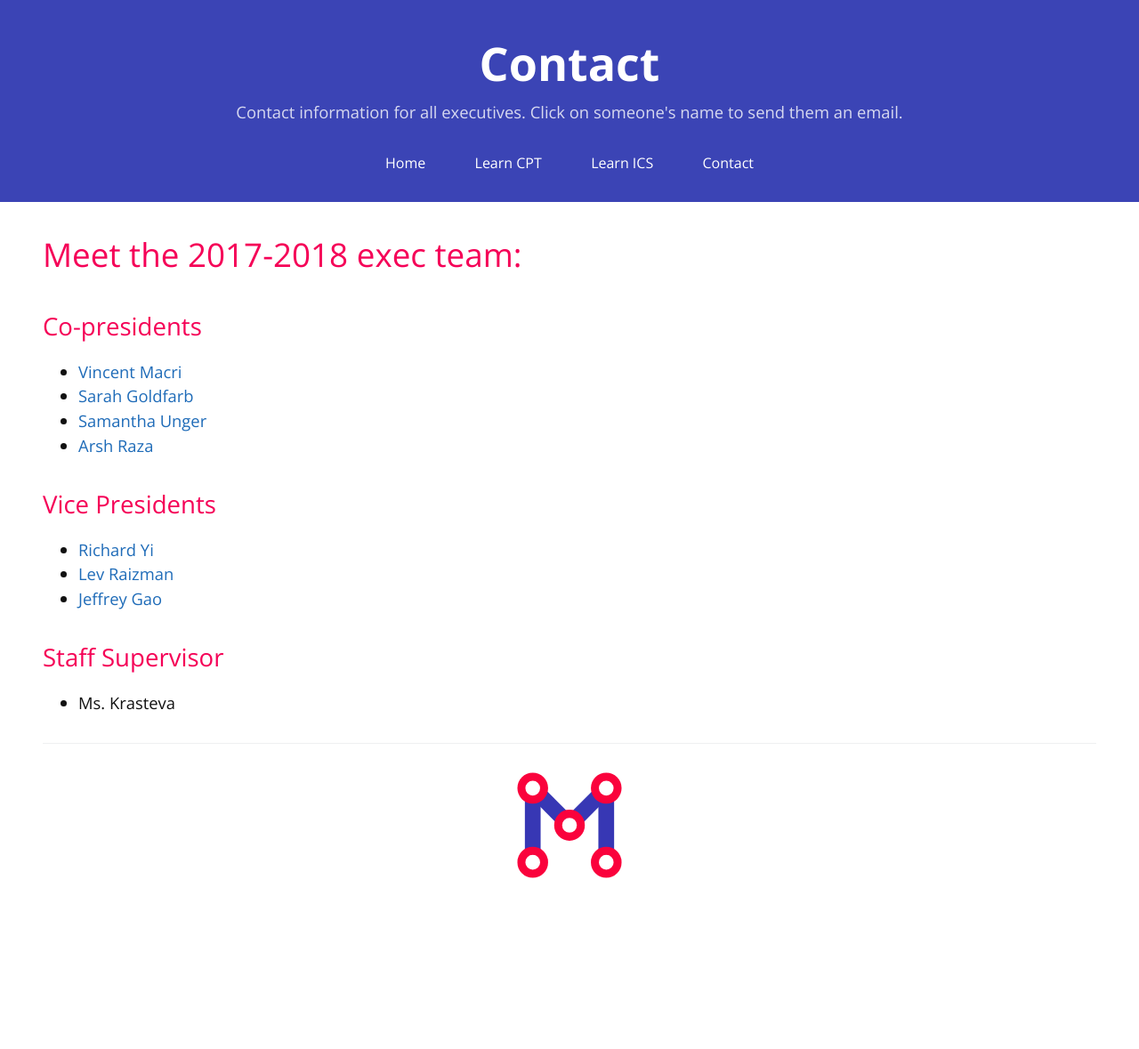
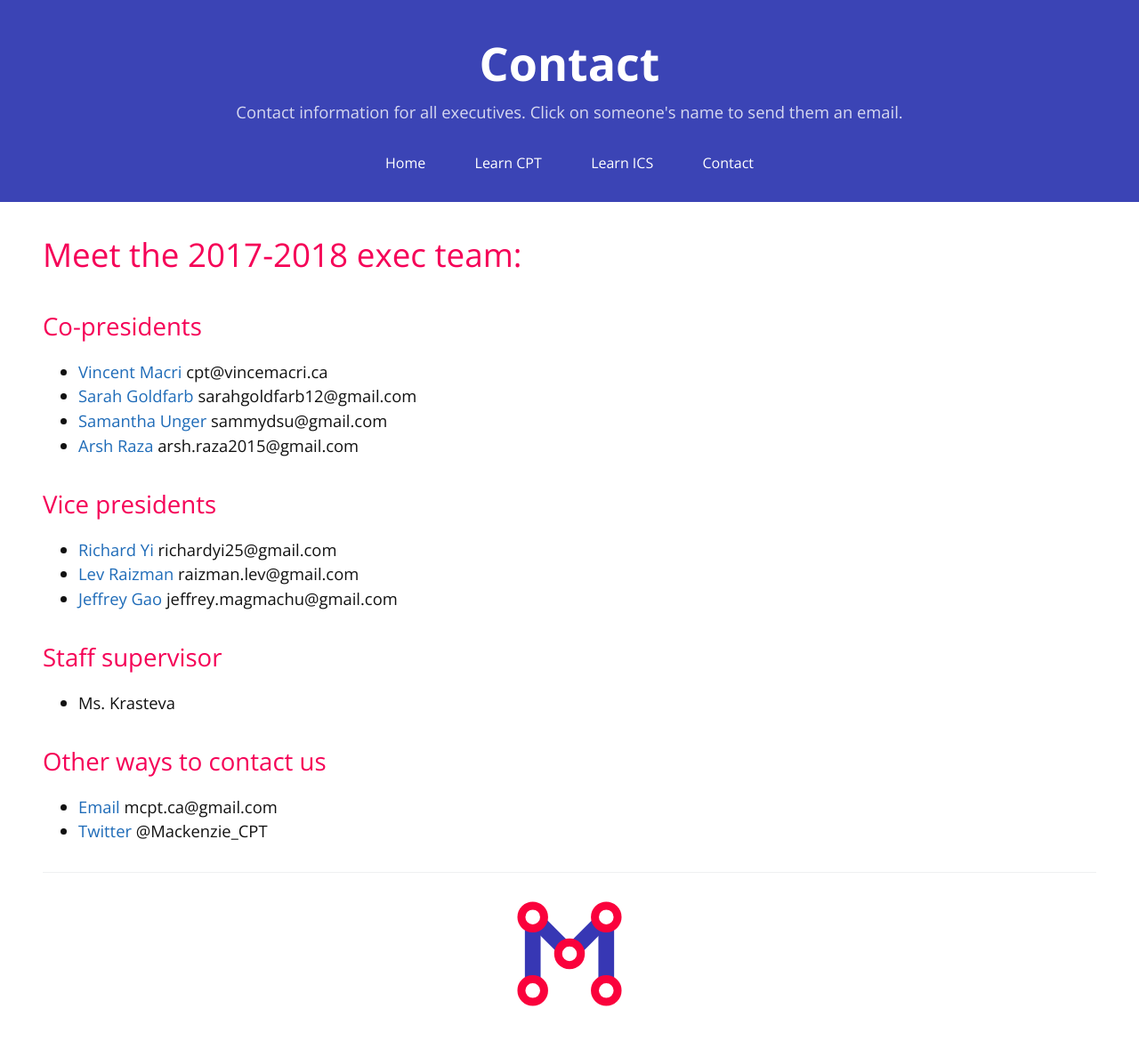
Before and after one commit to mcpt/mcpt.github.io, a Jekyll site: the page built from contact.md, in a window 1280 px wide. Shown: the whole page at 89% size. Built offline with Jekyll 4.4.1, drawn with Linux system fonts in a browser that asks for light colours; before the commit the page ends 1035 px from its top, so only the background shows below that.

Commit message:
Improved contact page.

```diff
--- a/contact.md
+++ b/contact.md
@@ -8,15 +8,19 @@ permalink: /contact/
 # Meet the 2017-2018 exec team:
 
 ## Co-presidents
-- [Vincent Macri](mailto:cpt@vincemacri.ca)
-- [Sarah Goldfarb](mailto:sarahgoldfarb12@gmail.com)
-- [Samantha Unger](mailto:sammydsu@gmail.com)
-- [Arsh Raza](mailto:arsh.raza2015@gmail.com)
+- [Vincent Macri](mailto:cpt@vincemacri.ca) cpt@vincemacri.ca
+- [Sarah Goldfarb](mailto:sarahgoldfarb12@gmail.com) sarahgoldfarb12@gmail.com
+- [Samantha Unger](mailto:sammydsu@gmail.com) sammydsu@gmail.com
+- [Arsh Raza](mailto:arsh.raza2015@gmail.com) arsh.raza2015@gmail.com
 
-## Vice Presidents
-- [Richard Yi](mailto:richardyi25@gmail.com)
-- [Lev Raizman](mailto:raizman.lev@gmail.com)
-- [Jeffrey Gao](mailto:jeffrey.magmachu@gmail.com)
+## Vice presidents
+- [Richard Yi](mailto:richardyi25@gmail.com) richardyi25@gmail.com
+- [Lev Raizman](mailto:raizman.lev@gmail.com) raizman.lev@gmail.com
+- [Jeffrey Gao](mailto:jeffrey.magmachu@gmail.com) jeffrey.magmachu@gmail.com
 
-## Staff Supervisor
+## Staff supervisor
 - Ms. Krasteva
+
+## Other ways to contact us
+- [Email](mailto:mcpt.ca@gmail.com) mcpt.ca@gmail.com
+- [Twitter](https://twitter.com/Mackenzie_CPT) @Mackenzie_CPT
```
